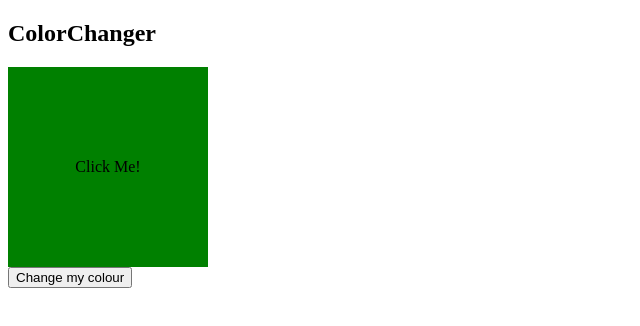
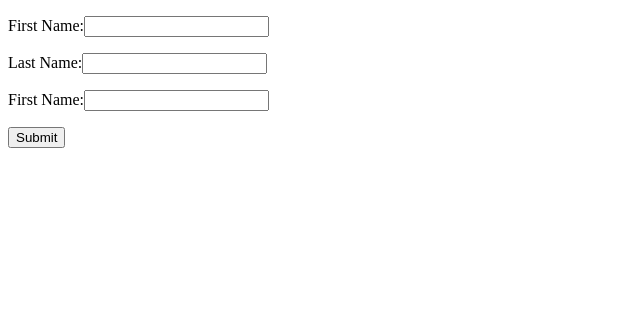
Before and after one commit to tinucy/react-state-project, a React (Vite) app: page / in a window 1280 px wide. Shown: the top 326 px of the page, without its empty margins (0-640 px from the left). Built offline with nearby package versions, Linux system fonts and the light colour scheme.

Commit message:
added onSubmit event to form

```diff
--- a/src/App.jsx
+++ b/src/App.jsx
@@ -8,7 +8,7 @@ import TodoExample from "./components/TodoExample";
 function App() {
   return (
     <>
-      <ColorChanger />
+      <FormExample />
     </>
   );
 }
--- a/src/components/FormExample.jsx
+++ b/src/components/FormExample.jsx
@@ -7,10 +7,17 @@ export default function FormExample() {
   const [lastname, setLastname] = useState("");
   const [email, setEmail] = useState("");
 
-  console.log(firstname, lastname, email);
+  const handleSubmit = (e) => {
+    e.preventDefault(); //prevents the entire page from reloading
+    console.log(firstname, lastname, email);
+    //clear form
+    setFirstname("");
+    setLastname("");
+    setEmail("");
+  };
 
   return (
-    <form>
+    <form onSubmit={(e) => handleSubmit(e)}>
       <p>
         <label>
           First Name:
@@ -47,6 +54,9 @@ export default function FormExample() {
           />{" "}
         </label>
       </p>
+      <p>
+        <input type="Submit" value="Submit" />
+      </p>
     </form>
   );
 }
```
